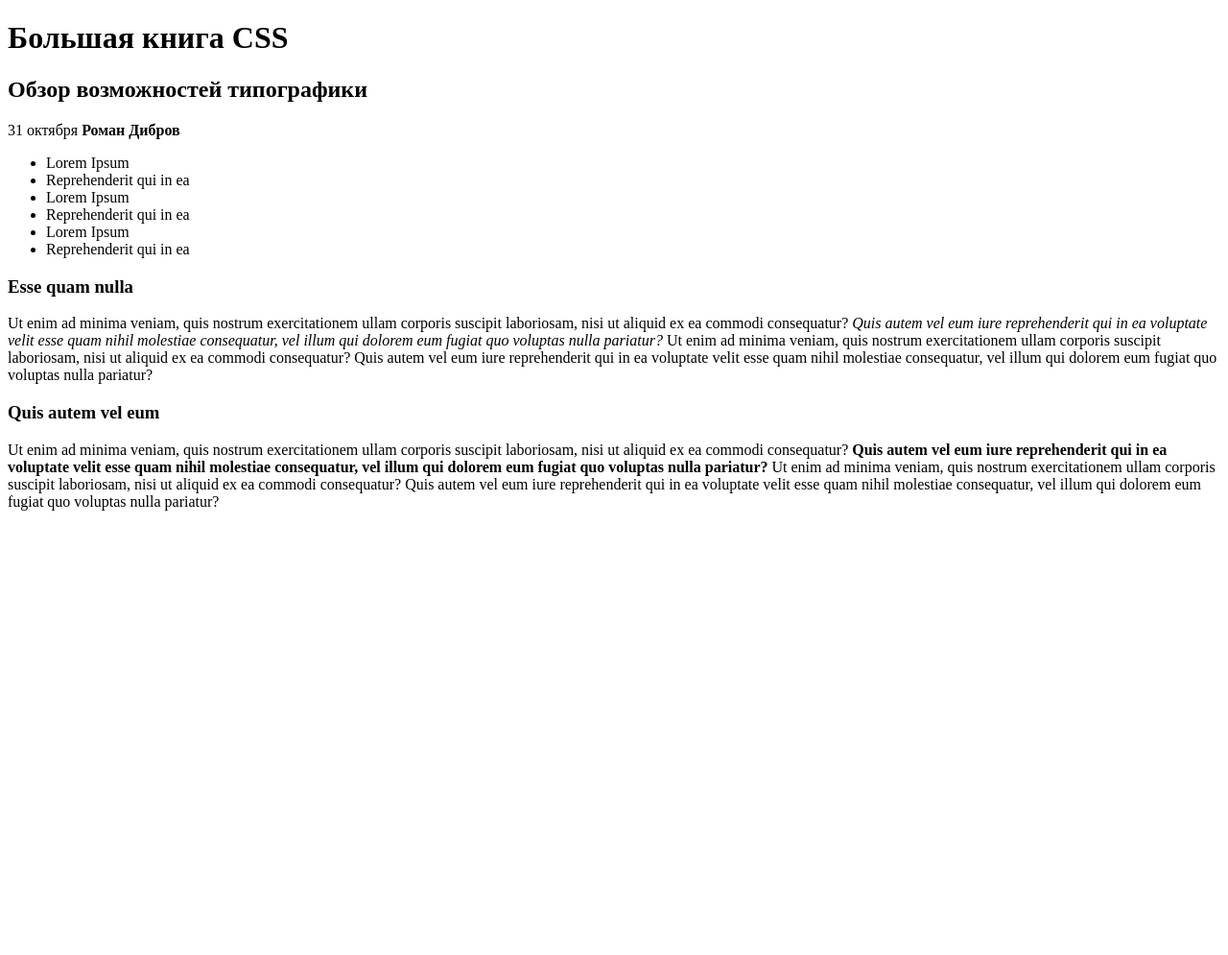
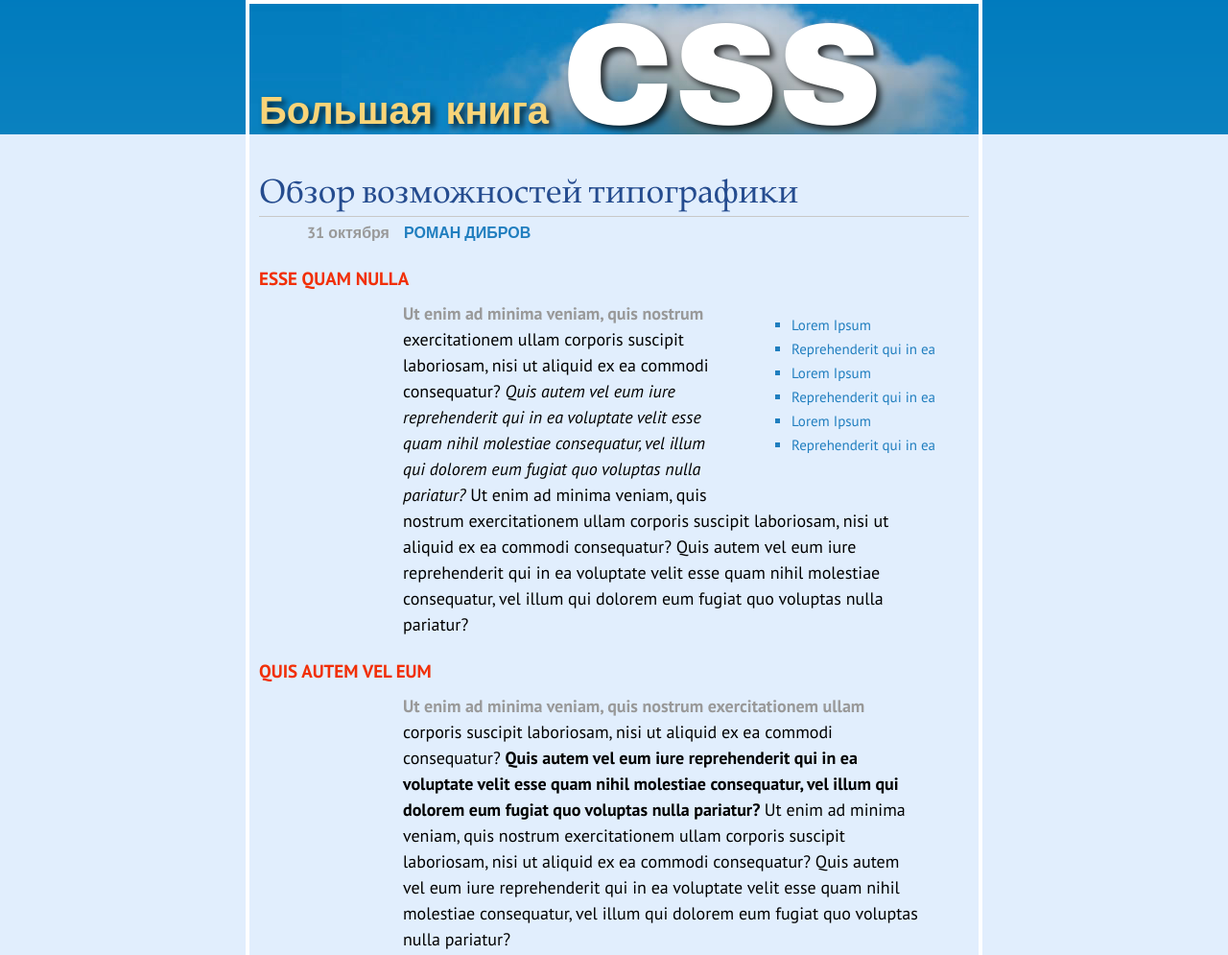
Before and after one commit to Zhiga93/---, a plain HTML site: page 6 ish/text.html in a window 1280 px wide. Shown: the top 995 px of the page at 96% size. Before the commit the page ends 800 px from the top, so only its background shows below. Drawn offline with Linux system fonts and the light colour scheme.

Commit message:
Выполнены задания из практики 6
1.Добавлены исходные файлы практикума 6
2. Подключён шрифт Slabo 27px
3. Подключена внешняя таблица стилей
4.Добавлены правила @font-face для PTSans
5.Настроены базовые параметры текста страницы
6. Оформлен главный заголовок h1
7. Оформлены заголовки h2
8. Оформлены заголовки h3
9. Оформлены абзацы основного текста
10. Выделена первая строка абзацев
11.Список перенесён к правому краю
12. Оформлены пункты списка
13. Добавлен класс byline к строке автора
14. Оформлен абзац с датой и автором
15. Выделено имя автора в byline
16.Добавлен фон страницы
17. Оформлен основной контейнер страницы
18.Оформлена аббревиатура CSS в главном заголовке

```diff
--- a/6 ish/css/styles.css
+++ b/6 ish/css/styles.css
@@ -1,3 +1,32 @@
+@font-face {
+  font-family: 'PTSans';
+  src: url('fonts/PTSansRegular.woff2') format('woff2'),
+       url('fonts/PTSansRegular.woff') format('woff');
+  font-weight: normal;
+  font-style: normal;
+}
+@font-face {
+  font-family: 'PTSans';
+  src: url('fonts/PTSansItalic.woff2') format('woff2'),
+       url('fonts/PTSansItalic.woff') format('woff');
+  font-weight: normal;
+  font-style: italic;
+}
+@font-face {
+  font-family: 'PTSans';
+  src: url('fonts/PTSansBold.woff2') format('woff2'),
+       url('fonts/PTSansBold.woff') format('woff');
+  font-weight: bold;
+  font-style: normal;
+}
+@font-face {
+  font-family: 'PTSans';
+  src: url('fonts/PTSansBoldItalic.woff2') format('woff2'),
+       url('fonts/PTSansBoldItalic.woff') format('woff');
+  font-weight: bold;
+  font-style: italic;
+}
+
 /* сброс стилей браузера */
 html, body, div, span, object, iframe, h1, h2, h3, h4, h5, h6, p, blockquote, pre, a, abbr, acronym, address, big, cite, code, del, dfn, em, img, ins, kbd, q, s, samp,small, strike, strong, sub, sup, tt, var, b, u, i, center, dl, dt, dd, ol, ul, li, fieldset, form, label, legend,
 table, caption, tbody, tfoot, thead, tr, th, td, article, aside, canvas, details, embed,
@@ -28,3 +57,82 @@ table {
 	border-spacing: 0;
 }
 /* конец кода сброса стилей браузера */
+html {
+	font-family: PTSans, Arial, sans-serif;
+	font-size: 62.5%;
+	background: rgb(225,238,253) url(../images/bg_body.png) repeat-x;
+}
+
+.main {
+	max-width: 740px;
+	margin: 0 auto;
+	padding: 0 10px;
+	border: 4px solid white;
+	background: transparent url(../images/bg_banner.jpg) no-repeat;
+}
+
+.main h1 {
+	color: rgb(249,212,120);
+	font-family: "Arial Black", Arial, Helvetica, sans-serif;
+	font-size: 4em;
+	text-shadow: 4px 4px 6px rgba(0,0,0,.75);
+}
+
+.main h1 strong {
+	font-size: 150px;
+	color: white;
+	line-height: 1;
+	margin-right: -.5em;
+}
+
+.main h2 {
+	font: normal 3.5em "Slabo 27px", Garamond, Times, serif;
+	color: rgb(37,76,143);
+	border-bottom: 1px solid rgb(200,200,200);
+	margin-top: 25px;
+}
+
+.main h3 {
+	color: rgb(241,47,6);
+	font-size: 1.9em;
+	font-weight: bold;
+	text-transform: uppercase;
+	margin-top: 25px;
+	margin-bottom: 10px;
+}
+
+.main p {
+	font-size: 1.8em;
+	line-height: 1.5;
+	margin-left: 150px;
+	margin-right: 50px;
+	margin-bottom: 10px;
+}
+
+.main p::first-line {
+	font-weight: bold;
+	color: rgb(153,153,153);
+}
+
+.main ul {
+	margin: 50px 0 25px 50px;
+	width: 25%;
+	float: right;
+}
+
+.main li {
+	color: rgb(32,126,191);
+	font-size: 1.5em;
+	margin-bottom: 7px;
+}
+
+.main .byline {
+	font-size: 1.6em;
+	margin: 5px 0 25px 50px;
+}
+
+.main .byline strong {
+	color: rgb(32,126,191);
+	text-transform: uppercase;
+	margin-left: 11px;
+}
--- a/6 ish/text.html
+++ b/6 ish/text.html
@@ -3,6 +3,8 @@
 <head>
 <meta charset="UTF-8">
 <title>Типографика CSS</title>
+<link href="http://fonts.googleapis.com/css?family=Slabo+27px" rel="stylesheet">
+<link href="css/styles.css" rel="stylesheet">
 
 </head>
 
@@ -10,7 +12,7 @@
 <div class="main">
 	<h1>Большая книга <strong>CSS</strong></h1>
 	<h2>Обзор возможностей типографики</h2>
-	<p>31 октября <strong>Роман Дибров</strong></p>
+	<p class="byline">31 октября <strong>Роман Дибров</strong></p>
 	<ul>
 		<li>Lorem Ipsum</li>
 		<li>Reprehenderit qui in ea</li>
```
